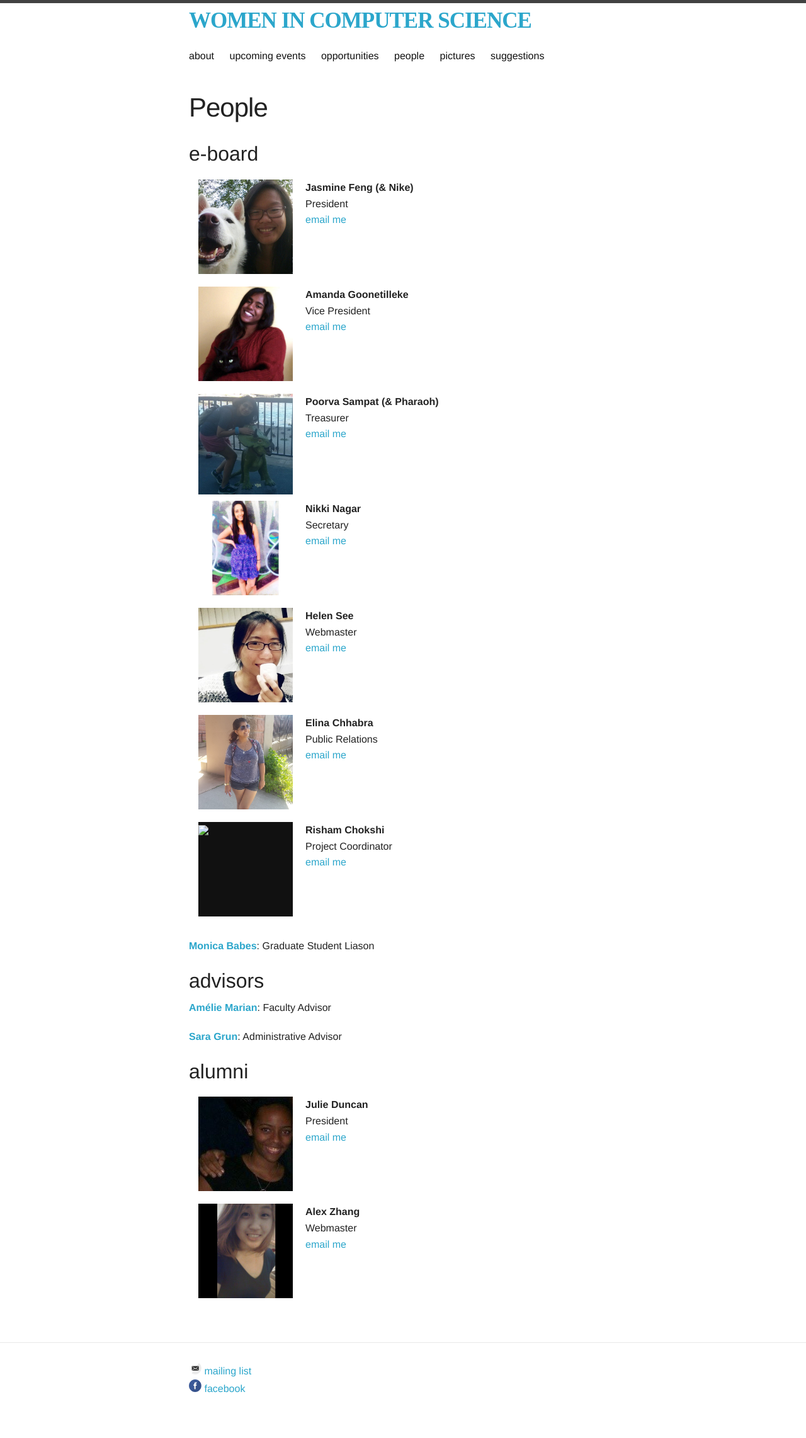
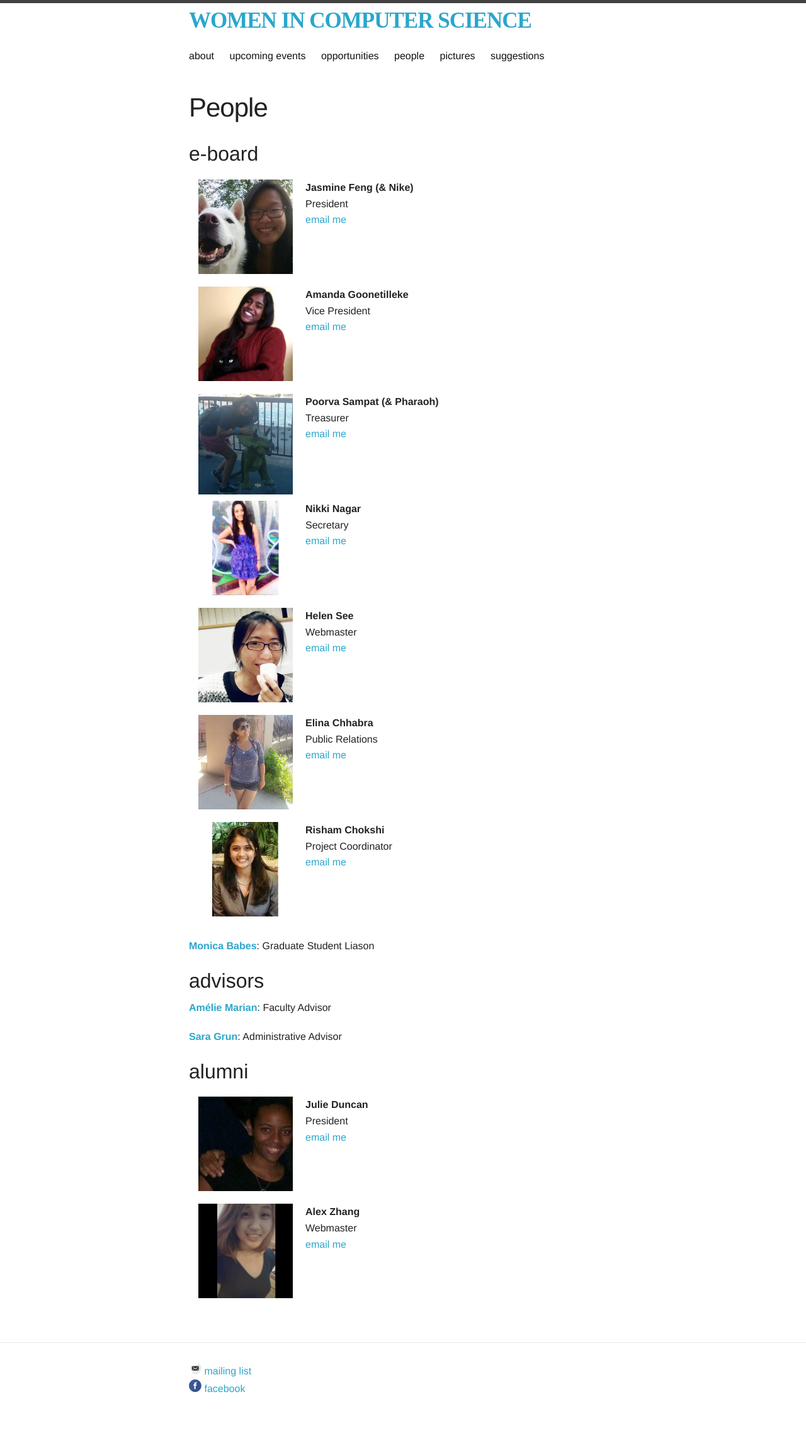
Before and after one commit to scarletwcs/ruwics.github.io, a Jekyll site: the page built from people.html, in a window 1280 px wide. Shown: the whole page at 63% size. Built offline with Jekyll 4.4.1, drawn with Linux system fonts in a browser that asks for light colours; nearby versions of some CDN libraries; some web fonts are replaced.

Commit message:
officer update
picture path was wrong :c

```diff
--- a/people.html
+++ b/people.html
@@ -86,7 +86,7 @@ permalink: /people/
 <div class="row">
 	<div class="small-3 columns">
 		<div class="filler picture">
-			<img src="/third-party/img/officers/risham.jpg"></img>
+			<img src="/third-party/img/people/officers/risham.jpg"></img>
 		</div>
 	</div>
 	<div class="small-9 columns">
```
